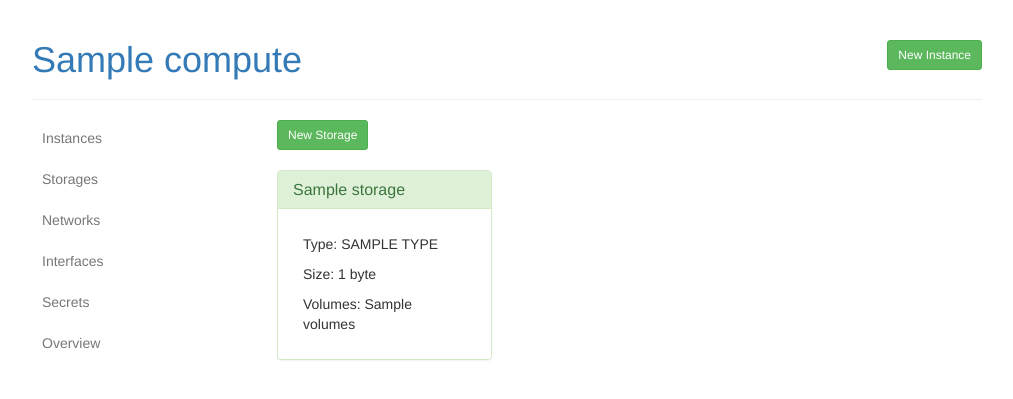
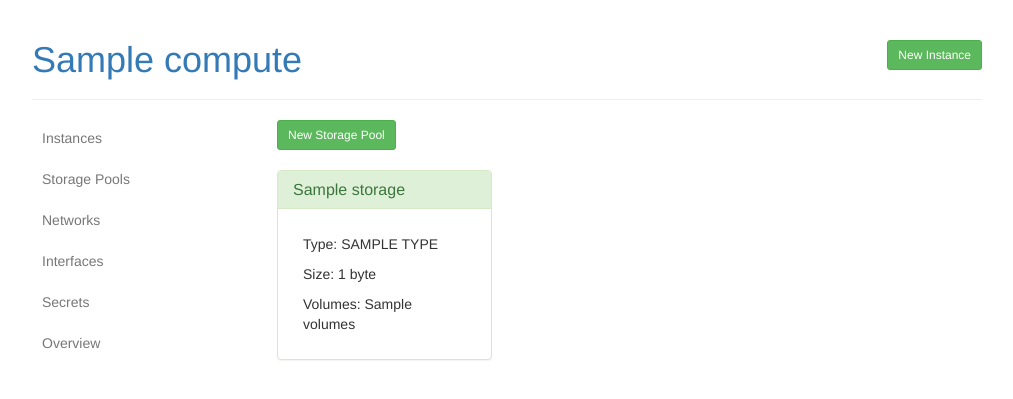
Before and after one commit to retspen/webvirtmgr, a Django app: template templates/storages.html in a window 1280 px wide. Shown: the part 51-450 px from the top of the page, without its empty margins (133-1146 px from the left). Run offline with Django 3.2, Linux system fonts and the light colour scheme; tables that the repository leaves empty hold one stand-in row (values such as "Sample post"); the template is opened without the code that fills it: values that come from a table or form of the project are taken from there, most other values are stand-ins (such as "Sample title", 1, 10 or a date in 2020); parts of the project's set-up code (start-up, migrations or seed data) failed here and were passed over; some libraries are stand-ins or nearby versions.

Commit message:
minor adjustments in some wording and grammar

```diff
--- a/templates/instance.html
+++ b/templates/instance.html
@@ -722,7 +722,7 @@
                         <label>
                             <input type="checkbox" name="delete_disk" value="true">
                             <strong><span
-                                    class="label label-danger">{% trans "Warning:" %}</span> {% trans "if you check this box, Instance's data will be lost!" %}
+                                    class="label label-danger">{% trans "Warning:" %}</span> {% trans "If you check this box, Instance's data will be lost!" %}
                             </strong>
                         </label>
                     </div>
--- a/templates/network.html
+++ b/templates/network.html
@@ -16,7 +16,7 @@
             <table class="table table-hover table-nolines" role="main">
                 <tbody>
                     <tr>
-                        <td>{% trans "Pool name" %}</td>
+                        <td>{% trans "Network name" %}</td>
                         <td>
                             [{% for net in networks %}
                                 {% ifequal net pool %}
@@ -28,7 +28,7 @@
                         </td>
                     </tr>
                     <tr>
-                        <td>{% trans "Device pool" %}</td>
+                        <td>{% trans "Device" %}</td>
                         <td>{{ device }}</td>
                     </tr>
                     <tr>
--- a/templates/networks.html
+++ b/templates/networks.html
@@ -70,7 +70,7 @@
             <div class="modal-content">
                 <div class="modal-header">
                     <button type="button" class="close" data-dismiss="modal" aria-hidden="true">&times;</button>
-                    <h4 class="modal-title">{% trans "Add New Network Pool" %}</h4>
+                    <h4 class="modal-title">{% trans "Add New Network" %}</h4>
                 </div>
                 <form class="form-horizontal" method="post" action="" role="form">{% csrf_token %}
                     <div class="form-group">
--- a/templates/sidebar.html
+++ b/templates/sidebar.html
@@ -17,7 +17,7 @@
             </li>
             <li>
                 <a href="{% url 'storages' host_id %}"
-                   class="list {% active request "^/storage" %}">{% trans "Storages" %}</a>
+                   class="list {% active request "^/storage" %}">{% trans "Storage Pools" %}</a>
             </li>
             <li>
                 <a href="{% url 'networks' host_id %}"
--- a/templates/storages.html
+++ b/templates/storages.html
@@ -5,7 +5,7 @@
     {% include 'sidebar.html' %}
     <div class="main col-xs-12 col-sm-9">
         <div class="btn-group-sm">
-            <a href="#AddStgPool" class="btn btn-success" data-toggle="modal">{% trans "New Storage" %}</a>
+            <a href="#AddStgPool" class="btn btn-success" data-toggle="modal">{% trans "New Storage Pool" %}</a>
         </div>
         {% if errors %}
             {% for error in errors %}
@@ -41,7 +41,7 @@
         {% endif %}
         {% if not storages %}
             <div class="well">
-                <h4>{% trans "You do not have any storages" %}</h4>
+                <h4>{% trans "You do not have any storage pools" %}</h4>
             </div>
         {% else %}
             <div class="row" role="main">
```
